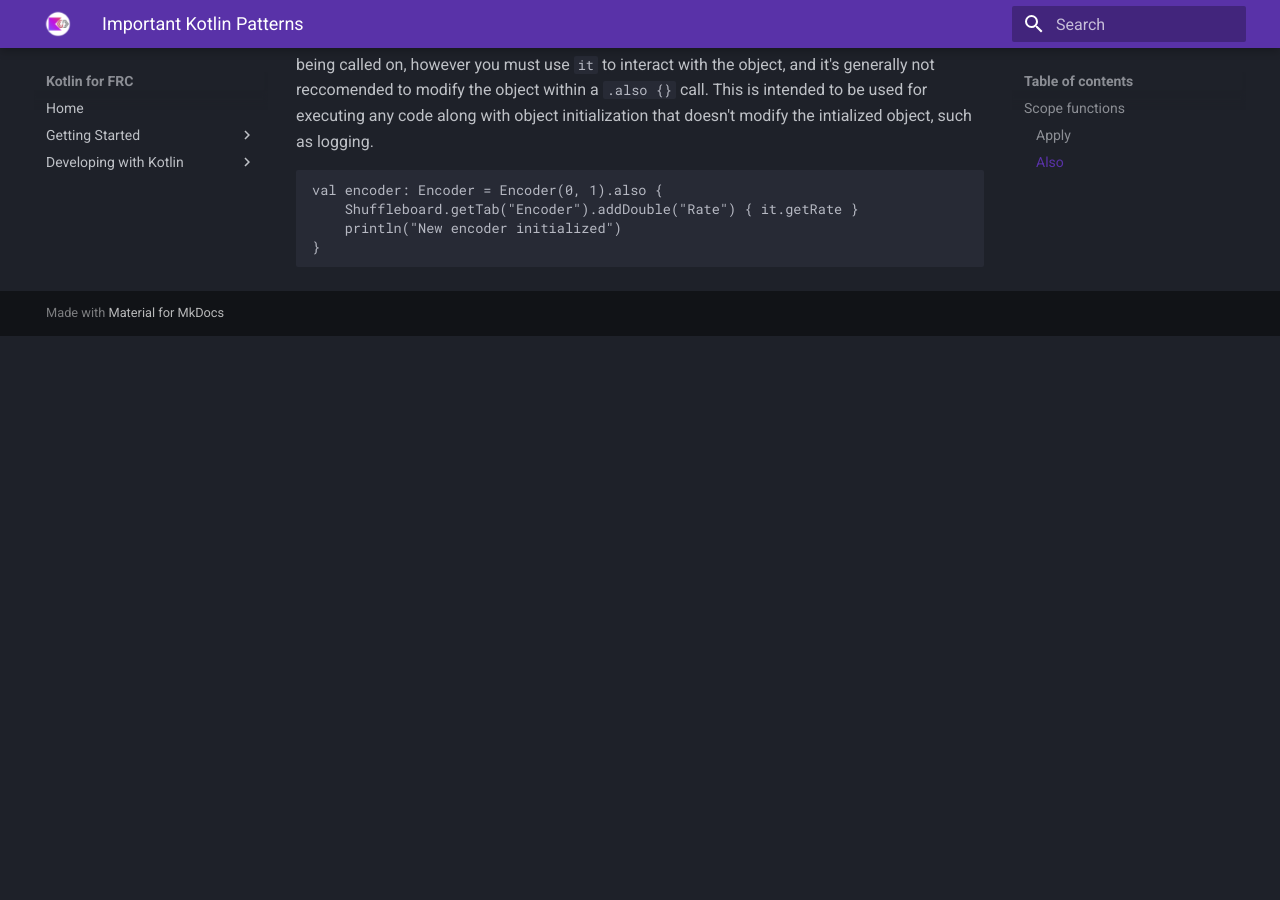
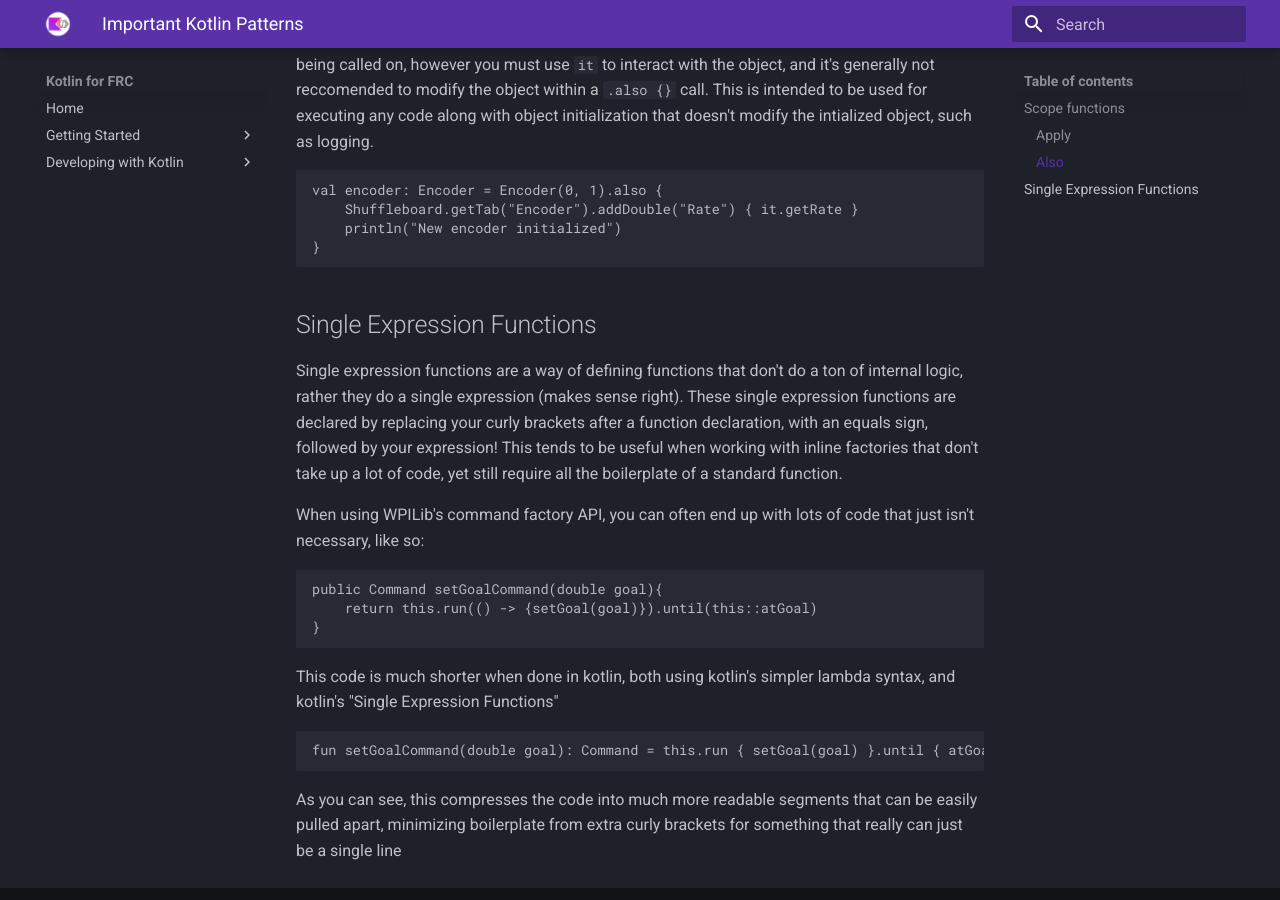
Before and after one commit to Kotlin-for-FRC/kotlin-for-frc.github.io, an MkDocs documentation site: the page built from docs/getting-started/kotlin_patterns.md, in a window 1280 px wide and 900 px high, scrolled down 811 px. Built offline with MkDocs 1.6.1 and Material for MkDocs 9.7.7, drawn with Linux system fonts in a browser that asks for light colours; before the commit the page ends 1147 px from its top, so only the background shows below that.

Commit message:
Single expression functions

````diff
--- a/docs/getting-started/kotlin_patterns.md
+++ b/docs/getting-started/kotlin_patterns.md
@@ -29,3 +29,25 @@ val encoder: Encoder = Encoder(0, 1).also {
     println("New encoder initialized")
 }
 ```
+
+## Single Expression Functions
+
+Single expression functions are a way of defining functions that don't do a ton of internal logic, rather they do a single expression (makes sense right).
+These single expression functions are declared by replacing your curly brackets after a function declaration, with an equals sign, followed by your expression!
+This tends to be useful when working with inline factories that don't take up a lot of code, yet still require all the boilerplate of a standard function.
+
+When using WPILib's command factory API, you can often end up with lots of code that just isn't necessary, like so:
+
+```java
+public Command setGoalCommand(double goal){
+    return this.run(() -> {setGoal(goal)}).until(this::atGoal)
+}
+```
+
+This code is much shorter when done in kotlin, both using kotlin's simpler lambda syntax, and kotlin's "Single Expression Functions"
+
+```kotlin
+fun setGoalCommand(double goal): Command = this.run { setGoal(goal) }.until { atGoal() }
+```
+
+As you can see, this compresses the code into much more readable segments that can be easily pulled apart, minimizing boilerplate from extra curly brackets for something that really can just be a single line
````
